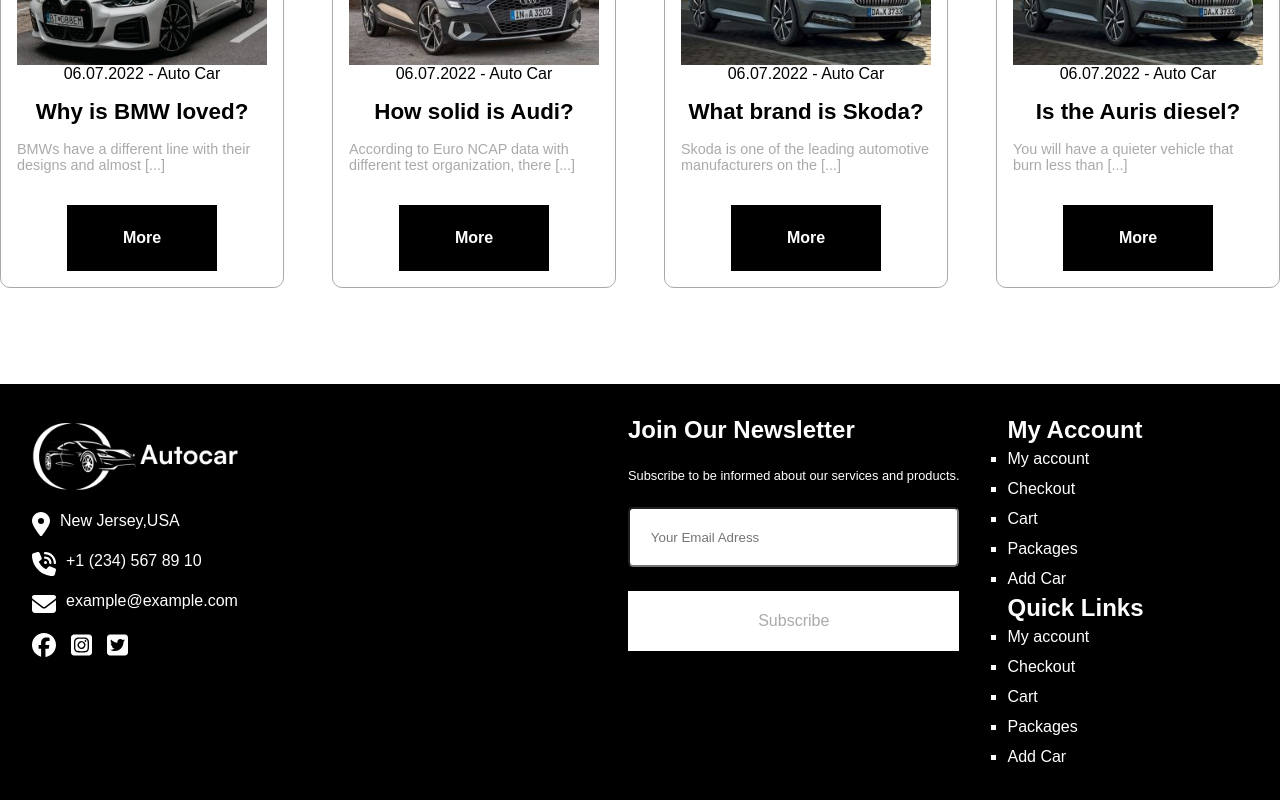
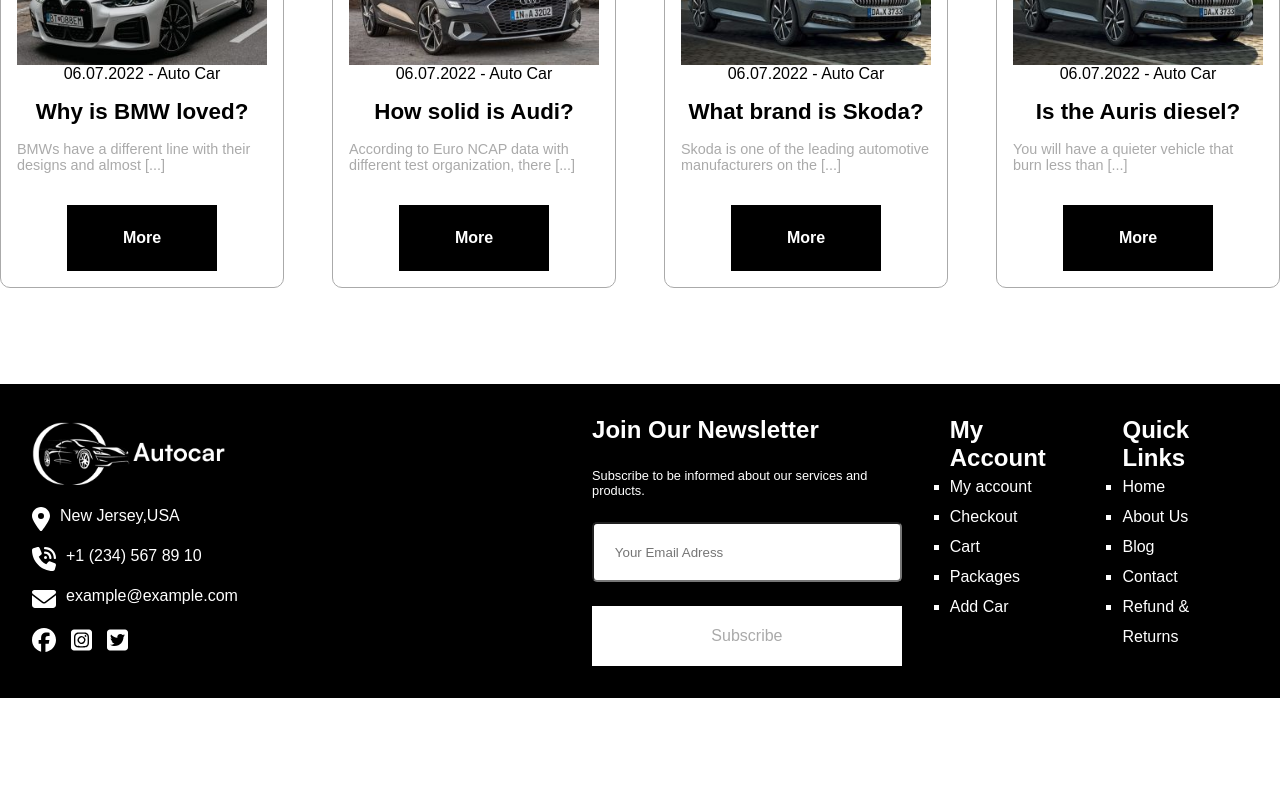
Before and after one commit to Giovanni-Palmitessa/proj-html-vuejs, a Vue app: page / in a window 1280 px wide. Shown: the part 3962-4762 px from the top of the page. After the commit the page ends 4660 px from the top, so only its background shows below. Built offline with nearby package versions, Linux system fonts and the light colour scheme.

Commit message:
add quick links

```diff
--- a/src/components/AppFooter.vue
+++ b/src/components/AppFooter.vue
@@ -1,5 +1,6 @@
 <script>
 import FooterLinksAccount from "./FooterLinksAccount.vue";
+import FooterLinksQuick from "./FooterLinksQuick.vue";
 
 export default {
   data() {
@@ -21,10 +22,28 @@
           liFtr: "Add Car",
         },
       ],
+      arrQuickLinks: [
+        {
+          liFtr: "Home",
+        },
+        {
+          liFtr: "About Us",
+        },
+        {
+          liFtr: "Blog",
+        },
+        {
+          liFtr: "Contact",
+        },
+        {
+          liFtr: "Refund & Returns",
+        },
+      ],
     };
   },
   components: {
     FooterLinksAccount,
+    FooterLinksQuick,
   },
 };
 </script>
@@ -86,8 +105,8 @@
           <div class="quickLinks">
             <h2>Quick Links</h2>
             <ul class="list">
-              <FooterLinksAccount
-                v-for="links in arrMyAccount"
+              <FooterLinksQuick
+                v-for="links in arrQuickLinks"
                 :key="links.liFtr"
                 :links="links.liFtr"
               />
@@ -155,6 +174,8 @@
       }
     }
     .ftr-right {
+      display: flex;
+      gap: 3rem;
       .list {
         list-style: square;
       }
--- /dev/null
+++ b/src/components/FooterLinksQuick.vue
@@ -0,0 +1,21 @@
+<script>
+export default {
+  props: {
+    links: String,
+  },
+};
+</script>
+<template>
+  <li>
+    <a href="#">{{ links }}</a>
+  </li>
+</template>
+
+<style lang="scss" scoped>
+a {
+  color: white;
+}
+li {
+  line-height: 30px;
+}
+</style>
```
